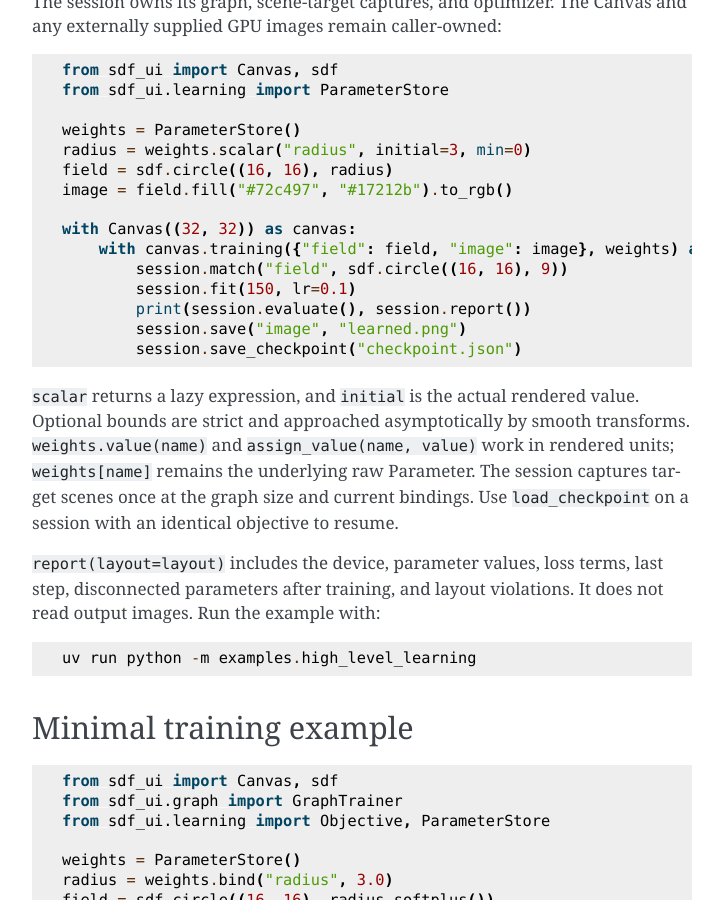
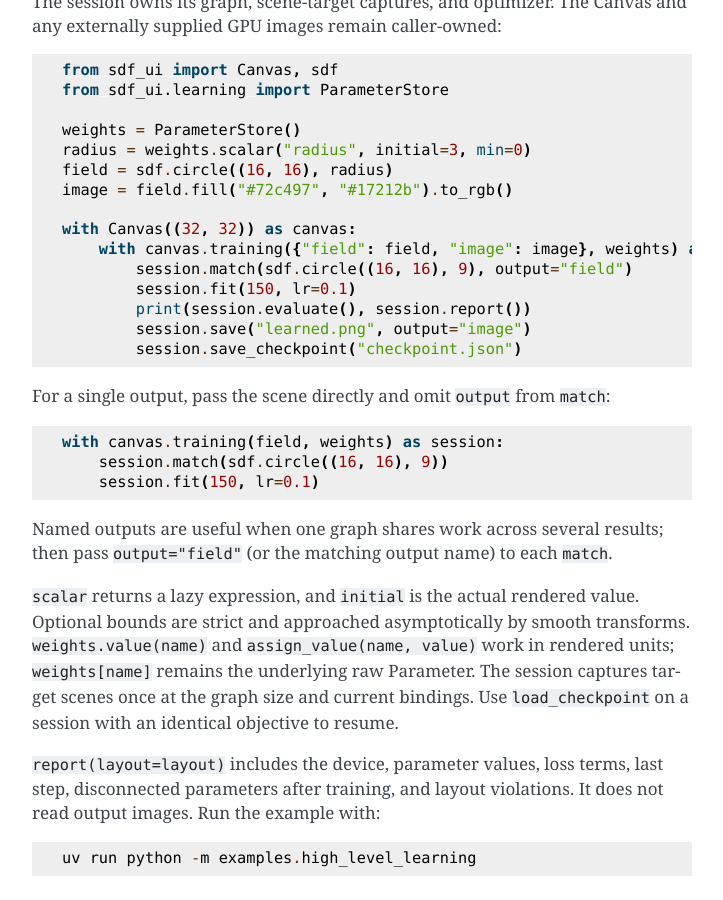
Before and after one commit to sebastianjkern/sdf_ui, a Sphinx documentation site: the page built from docs/gpu_render_graph.rst, in a window 1280 px wide and 900 px high, scrolled down 1308 px. Shown: the whole window, without its empty margins (388-1111 px from the left). Built offline with Sphinx 7.4.7, drawn with Linux system fonts in a browser that asks for light colours.

Commit message:
Simplify single-output learning sessions

```diff
--- a/docs/gpu_render_graph.rst
+++ b/docs/gpu_render_graph.rst
@@ -67,11 +67,20 @@ and any externally supplied GPU images remain caller-owned::
 
     with Canvas((32, 32)) as canvas:
         with canvas.training({"field": field, "image": image}, weights) as session:
-            session.match("field", sdf.circle((16, 16), 9))
+            session.match(sdf.circle((16, 16), 9), output="field")
             session.fit(150, lr=0.1)
             print(session.evaluate(), session.report())
-            session.save("image", "learned.png")
+            session.save("learned.png", output="image")
             session.save_checkpoint("checkpoint.json")
+
+For a single output, pass the scene directly and omit ``output`` from ``match``::
+
+    with canvas.training(field, weights) as session:
+        session.match(sdf.circle((16, 16), 9))
+        session.fit(150, lr=0.1)
+
+Named outputs are useful when one graph shares work across several results;
+then pass ``output="field"`` (or the matching output name) to each ``match``.
 
 ``scalar`` returns a lazy expression, and ``initial`` is the actual rendered
 value. Optional bounds are strict and approached asymptotically by smooth
```
Also changed, not shown: README.md (+9 -13 lines), 4 other files.
